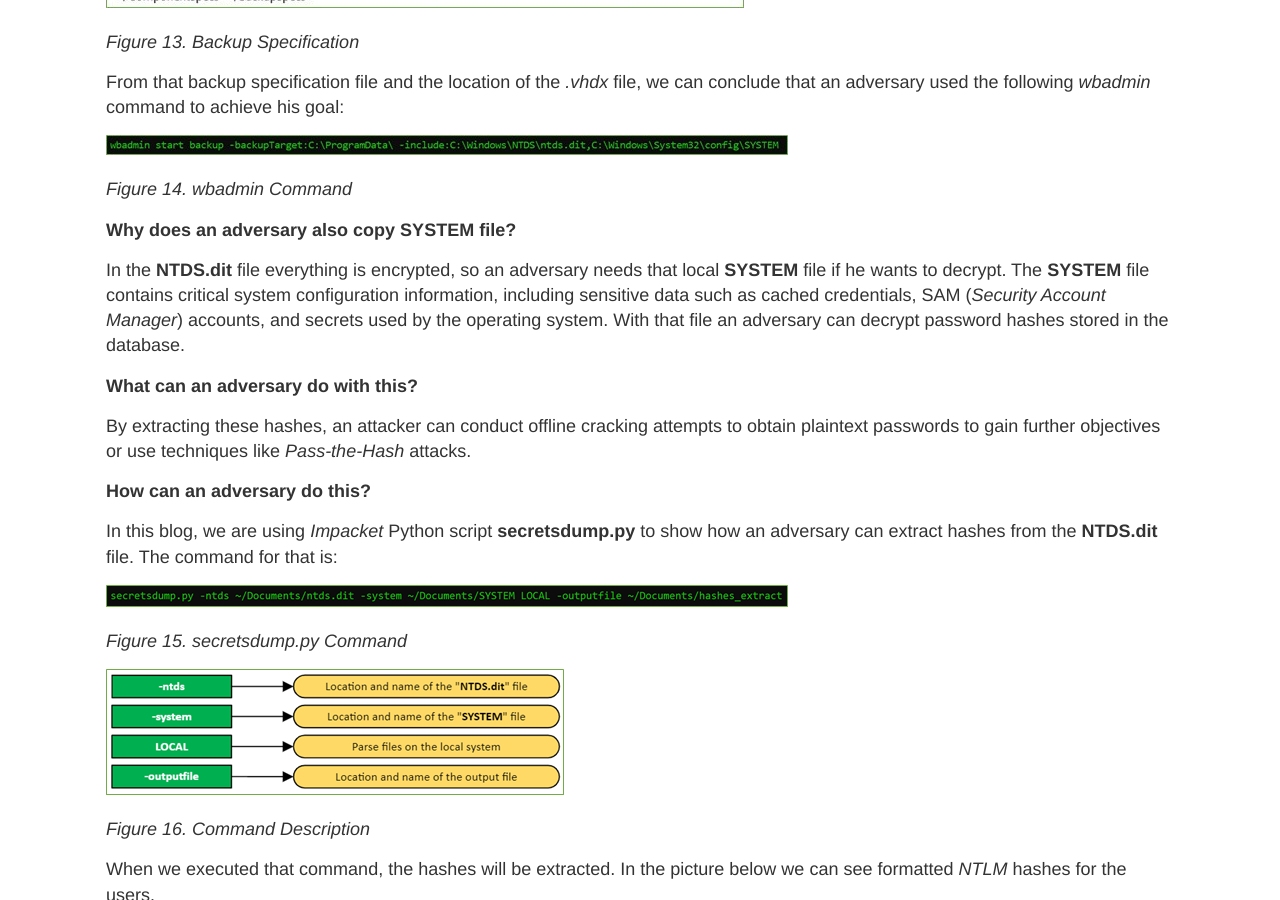
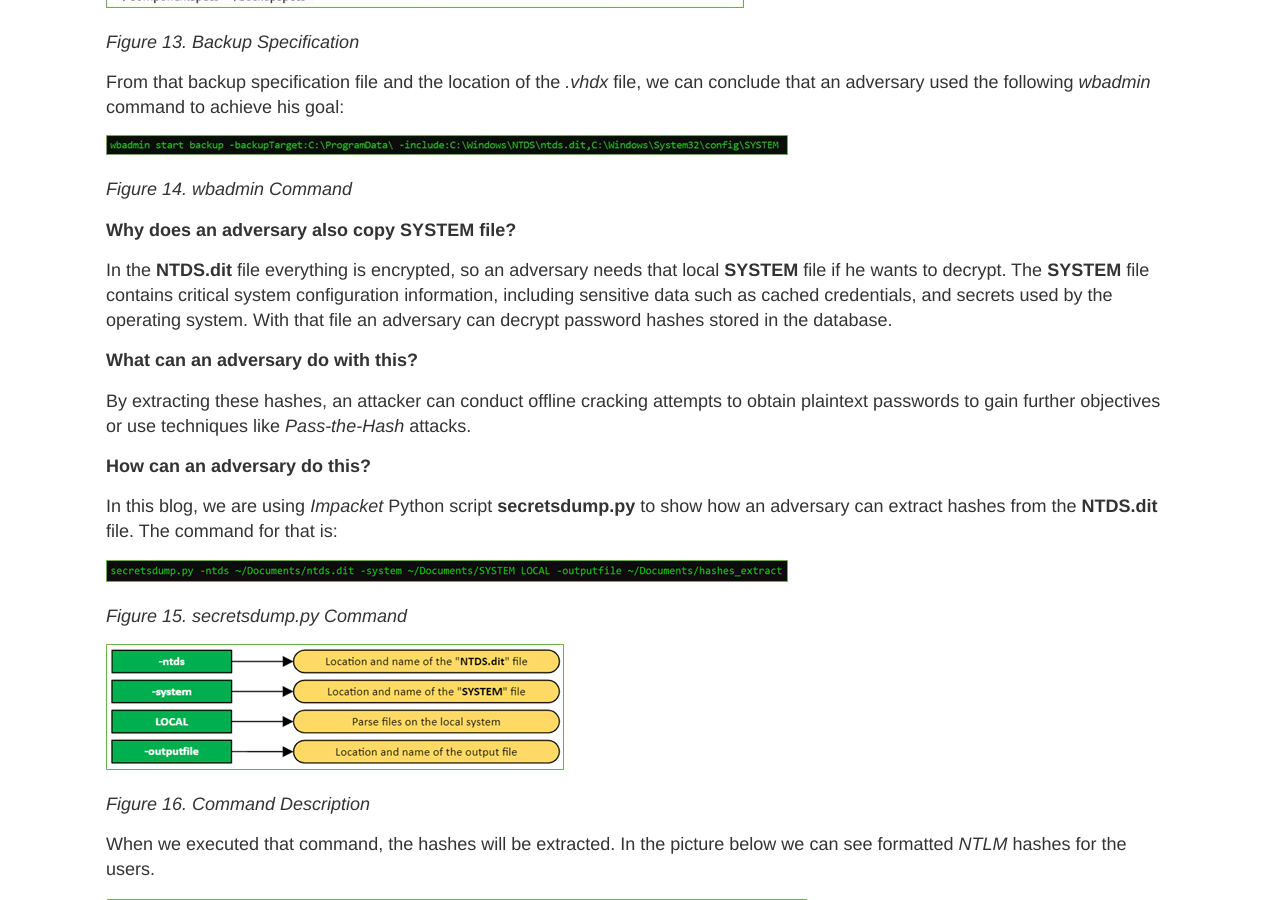
Before and after one commit to Diverto/diverto.github.io, a Jekyll site: the page built from _posts/2024-10-08-forensic-analysis-mitre-attack-4.md, in a window 1280 px wide and 900 px high, scrolled down 4643 px. Built offline with Jekyll 4.4.1, drawn with Linux system fonts in a browser that asks for light colours; comment, search, counter and statistics services are not loaded.

Commit message:
remove SAM for clarity

```diff
--- a/_posts/2024-10-08-forensic-analysis-mitre-attack-4.md
+++ b/_posts/2024-10-08-forensic-analysis-mitre-attack-4.md
@@ -131,7 +131,7 @@ following *wbadmin* command to achieve his goal:
 
 In the **NTDS.dit** file everything is encrypted, so an adversary needs that local **SYSTEM** file if he wants to decrypt.
 The **SYSTEM** file contains critical system configuration information, including sensitive data such as cached credentials,
-SAM (*Security Account Manager*) accounts, and secrets used by the operating system. With that file an adversary can decrypt
+and secrets used by the operating system. With that file an adversary can decrypt
 password hashes stored in the database.
 
 **What can an adversary do with this?**
```
